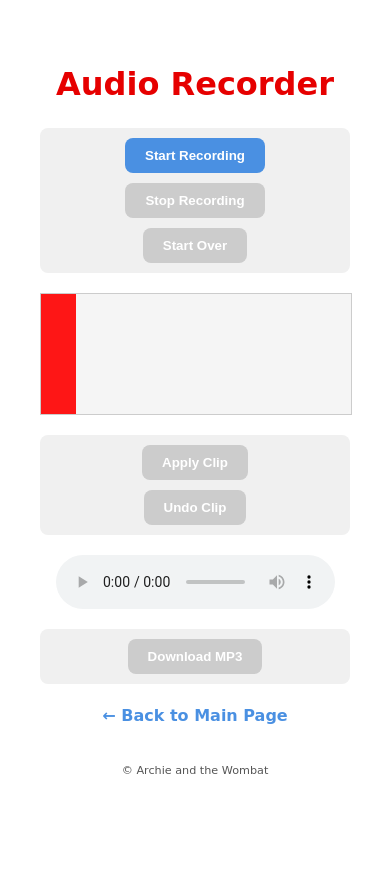
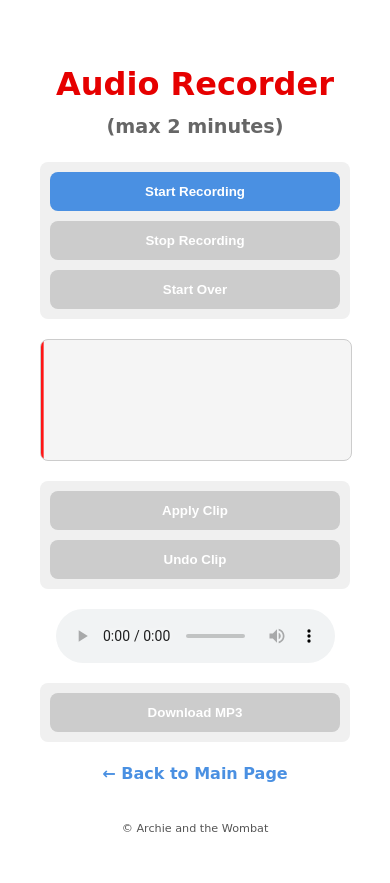
Before and after one commit to wombat31/DAW, a Django app: template templates/audio_recorder/record.html in a window 390 px wide. Before the commit the page ends 774 px from the top, so only its background shows below. Run offline with Django 3.2, Linux system fonts and the light colour scheme; the template is opened without the code that fills it, so the values that code supplies are empty; some web fonts are replaced.

Commit message:
Audio Recorder Complete

```diff
--- a/static/css/audio_recorder.css
+++ b/static/css/audio_recorder.css
@@ -64,10 +64,21 @@ button:disabled {
 .waveform-wrapper {
     position: relative;
     width: 100%;
+    max-width: 100%;
     height: 120px;
     margin: 20px auto;
     background-color: #f5f5f5;
     border: 1px solid #ccc;
+    border-radius: 8px;
+    overflow: hidden; /* prevents handles from extending outside */
+}
+
+/* Canvas should fill the wrapper */
+#waveform {
+    display: block;
+    width: 100%;
+    height: 100%;
+    position: relative;
 }
 
 /* Handles */
@@ -78,27 +89,33 @@ button:disabled {
     height: 100%;
     background-color: rgba(255, 0, 0, 0.7);
     cursor: ew-resize;
-    z-index: 10; /* ensure it's above waveform */
-    touch-action: none; /* allows smooth dragging on touch devices */
+    z-index: 10;
+    touch-action: none;
+    transform: translateX(-2.5px); /* center the handle - better than margin-left */
 }
 
 /* Extend touch area for mobile without changing visible width */
 @media (max-width: 768px) {
-    .handle {
-        padding-left: 15px;
-        padding-right: 15px;
+    .handle::before {
+        content: '';
+        position: absolute;
+        left: -15px;
+        right: -15px;
+        top: 0;
+        bottom: 0;
     }
 }
 
-/* Optional pseudo-element for extra grab area */
+/* Optional pseudo-element for extra grab area on desktop */
 .handle::after {
     content: '';
     position: absolute;
-    left: -15px;
-    right: -15px;
+    left: -10px;
+    right: -10px;
     top: 0;
     bottom: 0;
 }
+
 
 /* Audio preview */
 audio {
@@ -127,3 +144,51 @@ audio {
         align-items: center;
     }
 }
+
+/* Recording Timer */
+#recordingTimer {
+    text-align: center;
+    font-size: 2em;
+    font-weight: bold;
+    color: #e60000;
+    margin: 15px 0;
+    font-family: 'Courier New', monospace;
+    letter-spacing: 2px;
+}
+
+/* Responsive timer size */
+@media (max-width: 768px) {
+    #recordingTimer {
+        font-size: 1.5em;
+    }
+}
+/* Max time subtitle */
+.max-time {
+    font-size: 0.7em;
+    color: #666;
+}
+
+@media (max-width: 768px) {
+    h1 {
+        display: flex;
+        flex-direction: column;
+        gap: 5px;
+    }
+
+    .max-time {
+        font-size: 0.6em;
+    }
+}
+
+/* Responsive adjustments */
+@media (max-width: 768px) {
+    .utility-bar {
+        flex-direction: column;
+        align-items: stretch; /* Changed from center to stretch */
+    }
+
+    .utility-bar button {
+        width: 100%; /* Make buttons full width */
+        padding: 12px 20px; /* Slightly larger padding for mobile */
+    }
+}
--- a/static/js/audio_recorder.js
+++ b/static/js/audio_recorder.js
@@ -21,9 +21,29 @@ const ctx = waveformCanvas.getContext('2d');
 
 let audioContext = new (window.AudioContext || window.webkitAudioContext)();
 
+// Resume AudioContext on user interaction (iOS/Safari requirement)
+document.addEventListener('click', () => {
+    if (audioContext.state === 'suspended') {
+        audioContext.resume();
+    }
+}, { once: false });
+
+document.addEventListener('touchstart', () => {
+    if (audioContext.state === 'suspended') {
+        audioContext.resume();
+    }
+}, { once: false });
+
 // Track current clip positions
 let clipStart = 0;
 let clipEnd = 0;
+
+//Timer variables
+let recordingStartTime = 0;
+let recordingInterval = null;
+const MAX_RECORDING_TIME = 120; // 2 minutes in seconds
+
+const recordingTimer = document.getElementById('recordingTimer');
 
 // ---------------------------
 // Recording
@@ -36,6 +56,23 @@ startBtn.onclick = async () => {
     mediaRecorder.ondataavailable = e => audioChunks.push(e.data);
     mediaRecorder.start();
 
+    // Start timer
+    recordingStartTime = Date.now();
+    recordingTimer.style.display = 'block';
+    recordingTimer.textContent = '00:00';
+
+    recordingInterval = setInterval(() => {
+        const elapsed = Math.floor((Date.now() - recordingStartTime) / 1000);
+        const minutes = Math.floor(elapsed / 60);
+        const seconds = elapsed % 60;
+        recordingTimer.textContent = `${String(minutes).padStart(2, '0')}:${String(seconds).padStart(2, '0')}`;
+
+        // Auto-stop at 2 minutes
+        if (elapsed >= MAX_RECORDING_TIME) {
+            stopBtn.click();
+        }
+    }, 100); // Update every 100ms for smooth display
+
     startBtn.disabled = true;
     stopBtn.disabled = false;
     startOverBtn.disabled = false;
@@ -43,6 +80,10 @@ startBtn.onclick = async () => {
 
 stopBtn.onclick = async () => {
     stopBtn.disabled = true;
+
+    // Stop and hide timer
+    clearInterval(recordingInterval);
+    recordingTimer.style.display = 'none';
 
     recordedBlob = await new Promise(resolve => {
         mediaRecorder.onstop = () => {
@@ -52,6 +93,11 @@ stopBtn.onclick = async () => {
         };
         mediaRecorder.stop();
     });
+
+    // Resume AudioContext if suspended (iOS requirement)
+    if (audioContext.state === 'suspended') {
+        await audioContext.resume();
+    }
 
     // Decode audio for waveform
     const arrayBuffer = await recordedBlob.arrayBuffer();
@@ -70,14 +116,20 @@ stopBtn.onclick = async () => {
     renderWaveform();
     updateHandlesPositions();
 
+    // Set preview source and load it explicitly for iOS
     preview.src = URL.createObjectURL(recordedBlob);
+    preview.load(); // Force Safari to load the audio
+
     startBtn.disabled = false;
 };
-
 // ---------------------------
 // Start Over
 // ---------------------------
 startOverBtn.onclick = () => {
+    // Clear timer if still running
+    clearInterval(recordingInterval);
+    recordingTimer.style.display = 'none';
+
     audioBuffer = null;
     previousBuffer = null;
     recordedBlob = null;
@@ -85,14 +137,21 @@ startOverBtn.onclick = () => {
     clipStart = 0;
     clipEnd = 0;
 
-    preview.src = '';
+    // Properly reset audio preview for iOS/Safari
+    preview.pause();
+    preview.removeAttribute('src');
+    preview.load(); // Force Safari to reset the audio element
+
     applyClipBtn.disabled = true;
     undoBtn.disabled = true;
     downloadBtn.disabled = true;
 
     ctx.clearRect(0, 0, waveformCanvas.width, waveformCanvas.height);
+
+    // Hide handles when no audio
+    startHandle.style.left = '0px';
+    endHandle.style.left = '0px';
 };
-
 // ---------------------------
 // Apply Clip
 // ---------------------------
@@ -151,7 +210,7 @@ undoBtn.onclick = () => {
 };
 
 // ---------------------------
-// Download MP3 (dummy: sends WAV)
+// Download MP3 (iOS & Android compatible)
 // ---------------------------
 downloadBtn.onclick = async () => {
     if (!audioBuffer) return;
@@ -167,11 +226,44 @@ downloadBtn.onclick = async () => {
 
     if (response.ok) {
         const mp3Blob = await response.blob();
+
+        // Detect if user is on mobile device
+        const isMobile = /iPhone|iPad|iPod|Android/i.test(navigator.userAgent);
+
+        // Use Web Share API ONLY for mobile devices
+        if (isMobile && navigator.share && navigator.canShare) {
+            try {
+                const file = new File([mp3Blob], 'recording.mp3', { type: 'audio/mpeg' });
+
+                // Check if files can be shared
+                if (navigator.canShare({ files: [file] })) {
+                    await navigator.share({
+                        files: [file],
+                        title: 'Audio Recording',
+                        text: 'My audio recording'
+                    });
+                    return; // Successfully shared
+                }
+            } catch (err) {
+                // User cancelled or share not supported, fall through to download
+                if (err.name !== 'AbortError') {
+                    console.log('Share failed:', err);
+                }
+            }
+        }
+
+        // Desktop or fallback: Traditional download
         const url = URL.createObjectURL(mp3Blob);
         const a = document.createElement('a');
         a.href = url;
         a.download = 'recording.mp3';
+        document.body.appendChild(a);
         a.click();
+        document.body.removeChild(a);
+
+        setTimeout(() => {
+            URL.revokeObjectURL(url);
+        }, 100);
     } else {
         alert('Error converting audio.');
     }
@@ -208,9 +300,17 @@ function renderWaveform() {
 // Drag Handles
 // ---------------------------
 function updateHandlesPositions() {
-    const width = waveformCanvas.width;
-    startHandle.style.left = (clipStart / audioBuffer.duration * width) + 'px';
-    endHandle.style.left = (clipEnd / audioBuffer.duration * width) + 'px';
+    if (!audioBuffer) return;
+
+    const rect = waveformCanvas.getBoundingClientRect();
+    const width = rect.width; // Use actual rendered width, not canvas.width
+
+    const startPos = (clipStart / audioBuffer.duration) * width;
+    const endPos = (clipEnd / audioBuffer.duration) * width;
+
+    // Clamp positions to stay within bounds
+    startHandle.style.left = Math.max(0, Math.min(startPos, width)) + 'px';
+    endHandle.style.left = Math.max(0, Math.min(endPos, width)) + 'px';
 }
 
 let draggingHandle = null;
@@ -245,9 +345,7 @@ document.addEventListener('mousemove', e => {
 // ---------- Mobile touch drag ----------
 [startHandle, endHandle].forEach(handle => {
     handle.addEventListener('touchstart', e => {
-        const touch = e.touches[0];
-        const rect = waveformCanvas.getBoundingClientRect();
-        handle.dataset.touchOffsetX = touch.clientX - rect.left;
+        e.preventDefault();
         draggingHandle = handle;
     });
 });
@@ -258,11 +356,11 @@ document.addEventListener('touchmove', e => {
 
     const touch = e.touches[0];
     const rect = waveformCanvas.getBoundingClientRect();
-    let pos = touch.clientX - rect.left - parseFloat(draggingHandle.dataset.touchOffsetX || 0);
+    let pos = touch.clientX - rect.left;
 
     // Clamp position inside canvas
-    pos = Math.max(0, Math.min(pos, waveformCanvas.width));
-    const time = (pos / waveformCanvas.width) * audioBuffer.duration;
+    pos = Math.max(0, Math.min(pos, rect.width));
+    const time = (pos / rect.width) * audioBuffer.duration;
 
     if (draggingHandle === startHandle) {
         clipStart = Math.min(time, clipEnd);
@@ -318,3 +416,13 @@ function audioBufferToWavBlob(buffer) {
 
     return new Blob([view], { type: 'audio/wav' });
 }
+
+// ---------------------------
+// Handle Window Resize
+// ---------------------------
+window.addEventListener('resize', () => {
+    if (audioBuffer) {
+        renderWaveform();
+        updateHandlesPositions();
+    }
+});
--- a/templates/audio_recorder/record.html
+++ b/templates/audio_recorder/record.html
@@ -9,7 +9,7 @@
 
 {% block content %}
 <div class="recorder-container">
-    <h1>Audio Recorder</h1>
+    <h1>Audio Recorder <span class="max-time">(max 2 minutes)</span></h1>
 
     <!-- Recording buttons above waveform -->
     <div class="utility-bar" id="recordingControls">
@@ -17,6 +17,9 @@
         <button id="stopBtn" disabled>Stop Recording</button>
         <button id="startOverBtn" disabled>Start Over</button>
     </div>
+
+    <!-- Recording Timer -->
+    <div id="recordingTimer" style="display: none;">00:00</div>
 
     <!-- Waveform -->
     <div class="waveform-wrapper">
```
